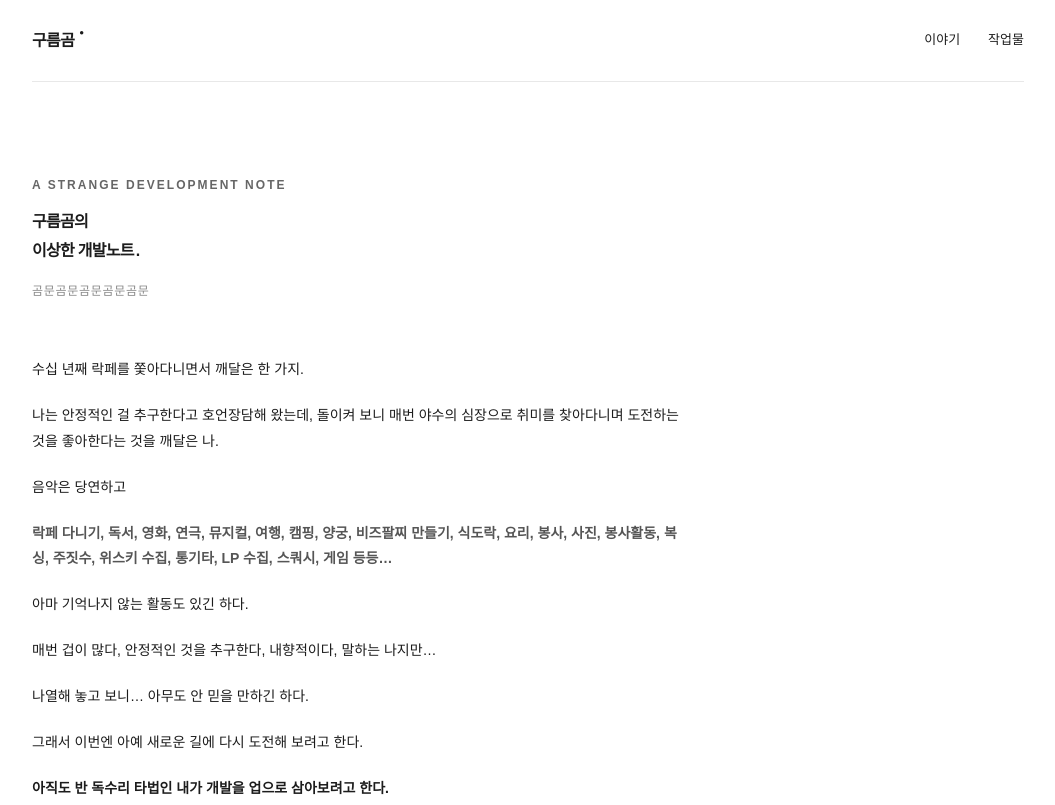
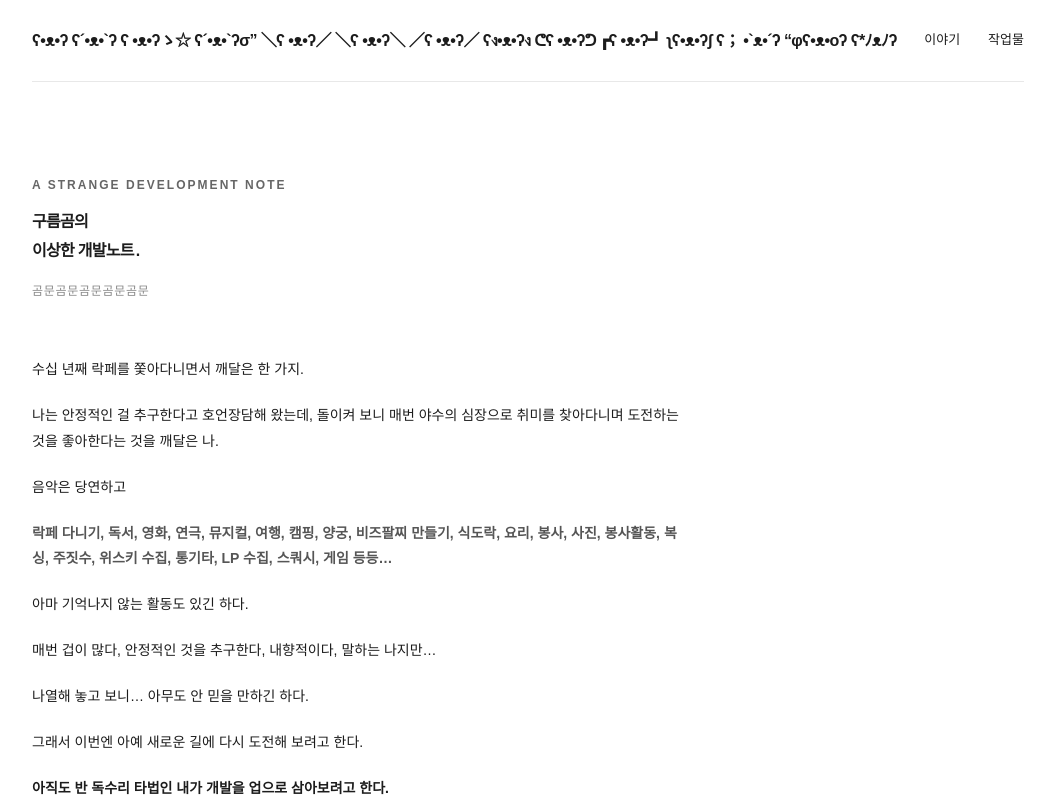
Before and after one commit to rhaxod7784-png/webpage, a website: page public/index.html in a window 1280 px wide. Shown: the top 805 px of the page, without its empty margins (112-1167 px from the left). Drawn offline with Linux system fonts and the light colour scheme.

Commit message:
곰 이모티콘 추가

```diff
--- a/public/index.html
+++ b/public/index.html
@@ -12,7 +12,12 @@
 <a class="skip-link" href="#content">본문으로 이동</a>
 <div class="shell">
 <header class="site-header" aria-label="사이트 헤더">
-<a class="brand" href="/" aria-label="구름곰의 이상한 개발노트 홈">구름곰<span class="brand-mark">●</span></a>
+<a class="brand" href="/" aria-label="구름곰의 이상한 개발노트 홈">
+ʕ•ᴥ•ʔ ʕ´•ᴥ•`ʔ ʕ •ᴥ•ʔゝ☆ ʕ´•ᴥ•`ʔσ”
+＼ʕ •ᴥ•ʔ／ ＼ʕ •ᴥ•ʔ＼ ／ʕ •ᴥ•ʔ／
+ʕง•ᴥ•ʔง ᕦʕ •ᴥ•ʔᕤ ┏ʕ •ᴥ•ʔ┛ ʅʕ•ᴥ•ʔʃ
+ʕ； •`ᴥ•´ʔ “φʕ•ᴥ•oʔ ʕ*ﾉᴥﾉʔ
+<span class="brand-mark"></span></a>
 <nav aria-label="페이지 메뉴"><a href="#about">이야기</a><a href="#works">작업물</a></nav>
 </header>
 <main id="content">
```
